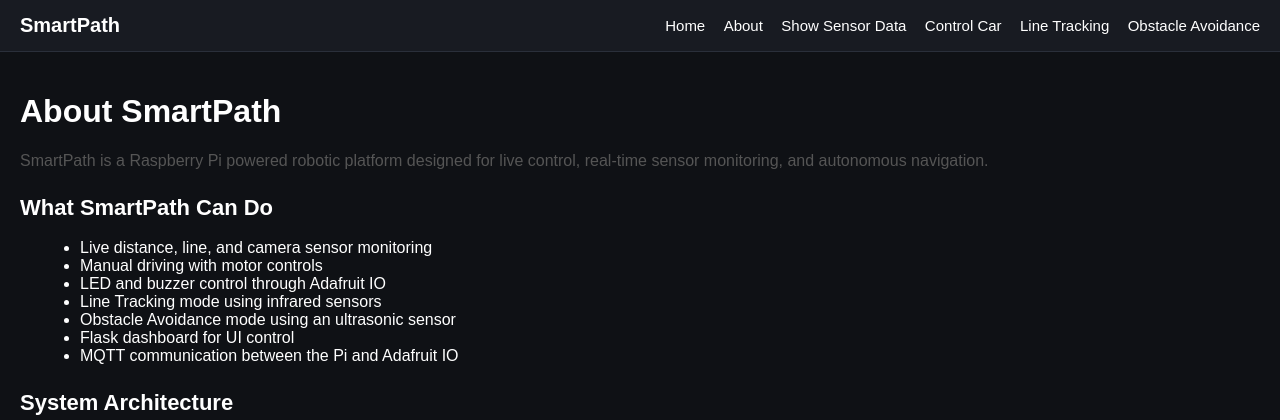
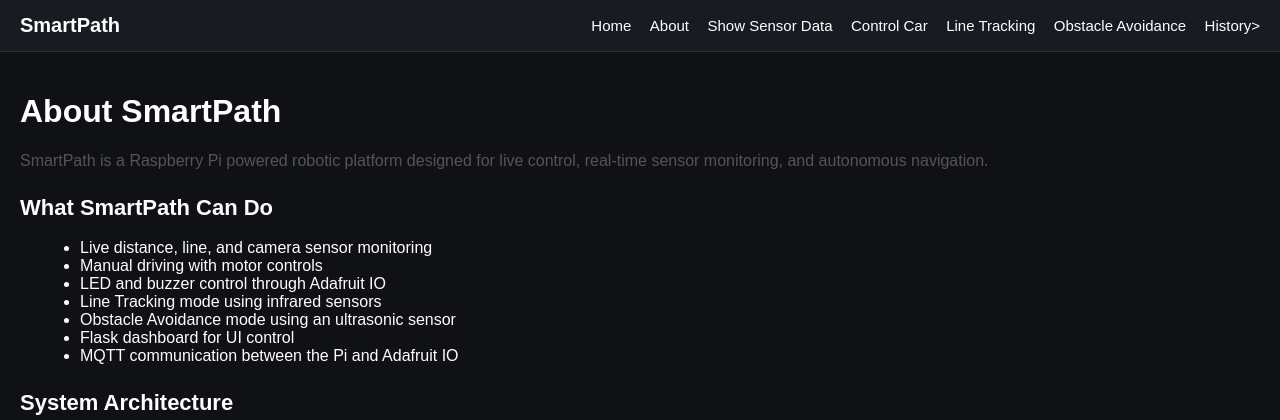
Before and after one commit to CunninghamLi/smartrobotproject, a Flask app: page /about in a window 1280 px wide. Shown: the top 420 px of the page. Run offline with Flask 3, Linux system fonts and the light colour scheme.

Commit message:
Update base.html

```diff
--- a/flask_dashboard/templates/base.html
+++ b/flask_dashboard/templates/base.html
@@ -16,6 +16,7 @@
             <a href="/control">Control Car</a>
             <a href="/line">Line Tracking</a>
             <a href="/obstacle">Obstacle Avoidance</a>
+            <a href="/history">History></a>
         </div>
     </nav>
 
```
